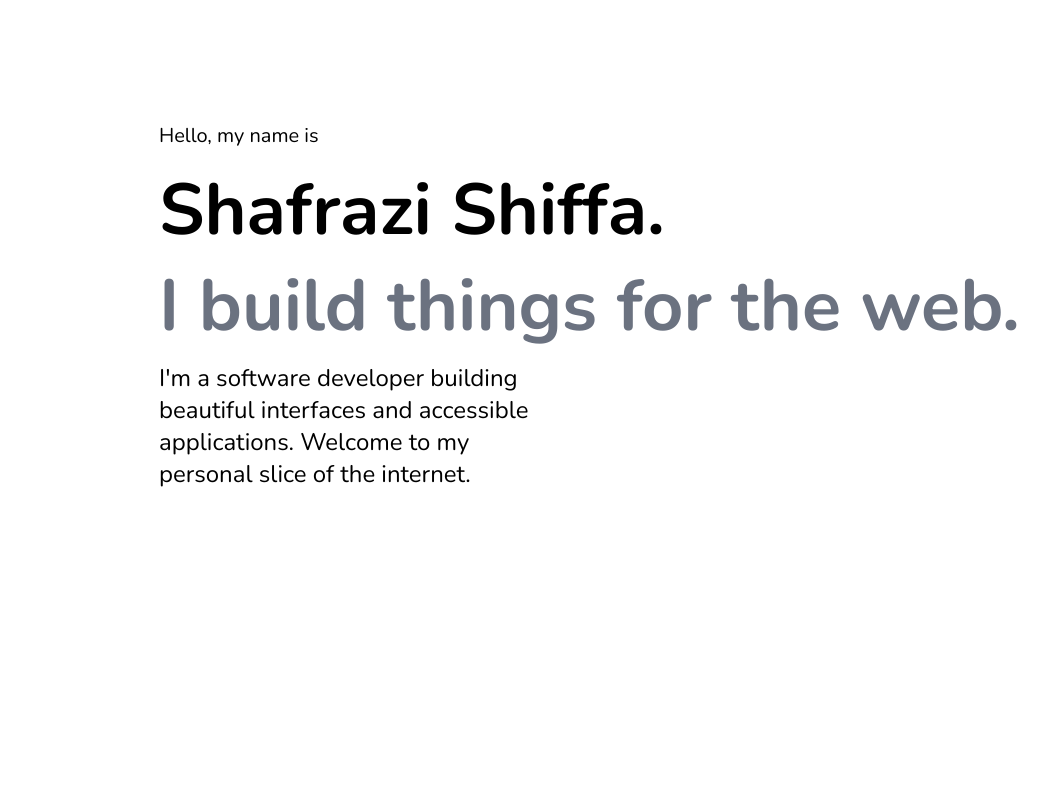
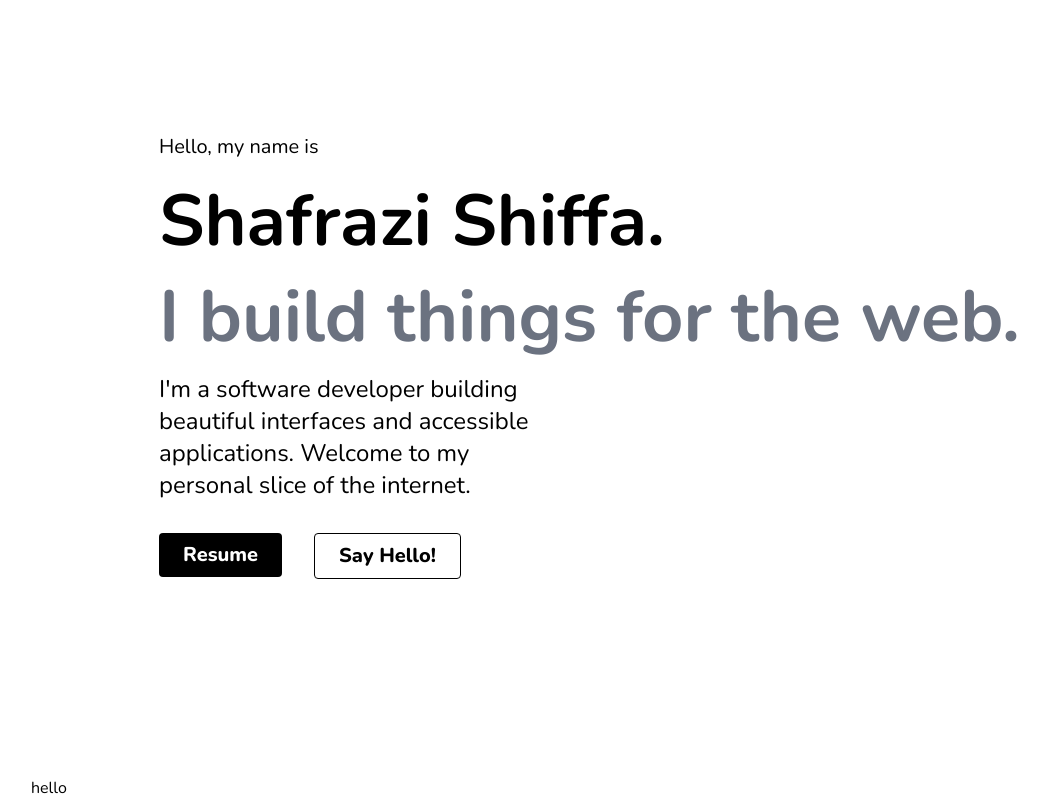
Before and after one commit to shafrazi/portfolio, a Next.js app: page / in a window 1280 px wide. Shown: the part 168-968 px from the top of the page, without its empty margins (1-1049 px from the left). Before the commit the page ends 844 px from the top, so only its background shows below. Built offline with nearby package versions, Linux system fonts and the light colour scheme.

Commit message:
add footer

```diff
--- /dev/null
+++ b/components/footer.js
@@ -0,0 +1,7 @@
+export default function Footer() {
+  return (
+    <footer className="max-w-[100rem] mx-auto px-2 sm:px-6 lg:px-8">
+      hello
+    </footer>
+  );
+}
--- a/components/header.js
+++ b/components/header.js
@@ -103,8 +103,8 @@ export default function NavBar() {
                   className={classNames(
                     item.current
                       ? "bg-gray-300 text-gray-700 font-bold"
-                      : "text-gray-700 hover:bg-gray-700 hover:text-white font-bold",
-                    "block px-3 py-2 rounded-md text-base font-medium"
+                      : "text-black hover:bg-gray-700 hover:text-white font-bold",
+                    "block px-3 py-2 rounded-md text-base font-bold"
                   )}
                   aria-current={item.current ? "page" : undefined}
                   onClick={() => {
--- a/components/hero.js
+++ b/components/hero.js
@@ -1,9 +1,10 @@
+import Link from "next/link";
 import Container from "./container";
 
 export default function Hero() {
   return (
     <Container>
-      <div className="flex flex-col justify-center w-full mt-10 h-[740px]">
+      <div className="flex flex-col justify-center w-full mt-10 h-[840px]">
         <p className="text-xl">Hello, my name is</p>
         <p className="mt-6 text-5xl md:text-7xl font-bold">Shafrazi Shiffa.</p>
         <p className="mt-6 text-5xl md:text-7xl font-bold text-gray-500">
@@ -15,6 +16,18 @@ export default function Hero() {
             accessible applications. Welcome to my personal slice of the
             internet.
           </p>
+          <div className="mt-8 flex space-x-8">
+            <a href="/assets/shafrazi-resume.pdf" target="_blank">
+              <button className="bg-black text-white hover:bg-gray-600 rounded px-6 py-2 font-extrabold text-xl">
+                Resume
+              </button>
+            </a>
+            <Link href="mailto:shafrazi@live.com">
+              <button className="bg-white text-black  hover:bg-gray-300  hover:border-0 border border-black rounded px-6 py-2 font-extrabold text-xl">
+                Say Hello!
+              </button>
+            </Link>
+          </div>
         </div>
       </div>
     </Container>
--- a/pages/_app.js
+++ b/pages/_app.js
@@ -1,11 +1,13 @@
 import "../styles/globals.css";
 import Header from "../components/header";
+import Footer from "../components/footer";
 
 function MyApp({ Component, pageProps }) {
   return (
     <>
       <Header />
       <Component {...pageProps} />
+      <Footer />
     </>
   );
 }
```
Also changed, not shown: 1 other file (tests, documents, lock files or other folders).
